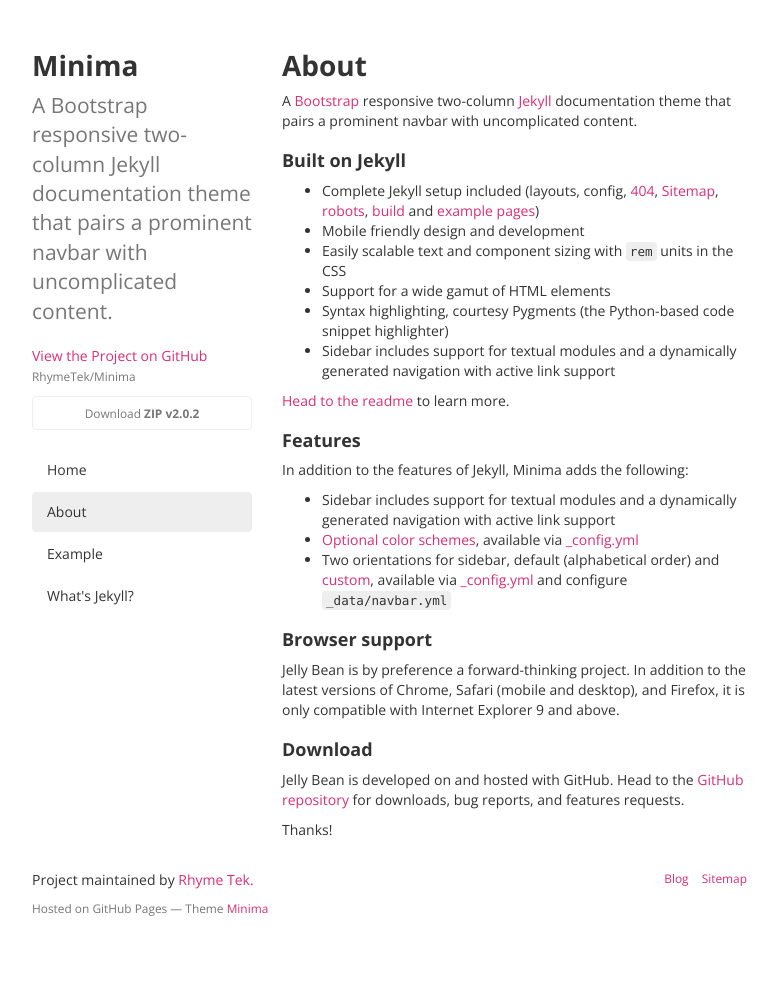
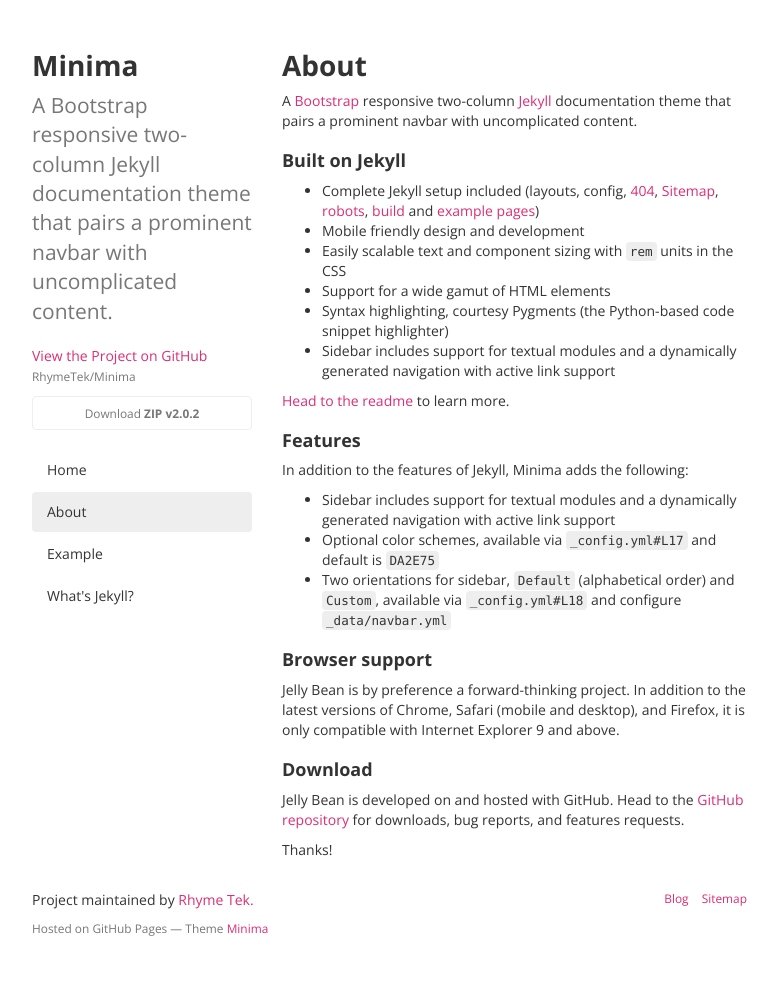
Before and after one commit to RimeCoOfficial/Minima, a Jekyll site: the page built from _pages/About.md, in a window 1280 px wide. Shown: the whole page, without its empty margins (248-1026 px from the left). Built offline with Jekyll 4.4.1, drawn with Linux system fonts in a browser that asks for light colours; nearby versions of some CDN libraries.

Commit message:
Update About.md

```diff
--- a/_pages/About.md
+++ b/_pages/About.md
@@ -23,8 +23,8 @@
 In addition to the features of Jekyll, Minima adds the following:
 
 * Sidebar includes support for textual modules and a dynamically generated navigation with active link support
-* [Optional color schemes](https://github.com/{{ site.github.username }}{{ site.baseurl }}#custom-navbar), available via [_config.yml](./_config.yml#L17)
-* Two orientations for sidebar, default (alphabetical order) and [custom](https://github.com/RhymeTek/Minima#custom-layout), available via [_config.yml](./_config.yml#L18) and configure `_data/navbar.yml`
+* Optional color schemes, available via `_config.yml#L17` and default is `DA2E75`
+* Two orientations for sidebar, `Default` (alphabetical order) and [`Custom`](https://github.com/{{ site.github.username }}{{ site.baseurl }}#custom-navbar), available via `_config.yml#L18` and configure `_data/navbar.yml`
 
 ### Browser support
 
```
